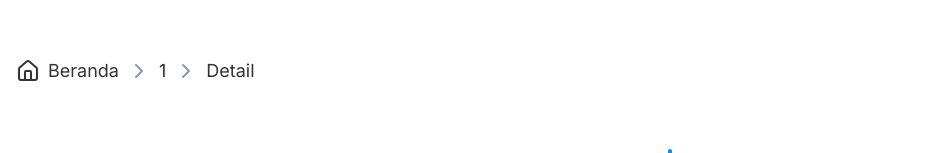
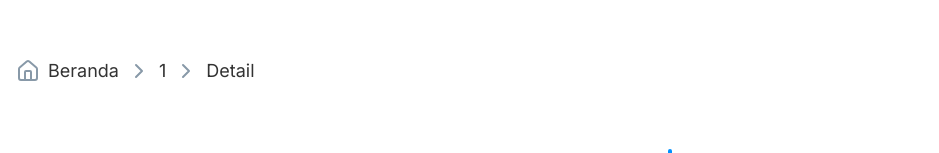
Before and after one commit to deloooonp/seal-news-frontend, a Next.js app: page /1/1 in a window 1280 px wide. Shown: the part 135-288 px from the top of the page, without its empty margins (0-939 px from the left). Built offline with nearby package versions, Linux system fonts and the light colour scheme; no server answers.

Commit message:
style: changed color of breadcrumb

```diff
--- a/components/ui/Breadcrumbs.tsx
+++ b/components/ui/Breadcrumbs.tsx
@@ -7,8 +7,9 @@ export default function Breadcrumbs({
 }) {
   return (
     <div className="flex items-center gap-2 text-lg py-16 font-normal text-primary-text">
-      <Home /> Beranda <ChevronRight className="text-secondary-text" />{" "}
-      {categoryName} <ChevronRight className="text-secondary-text" /> Detail
+      <Home className="text-secondary-text" /> Beranda{" "}
+      <ChevronRight className="text-secondary-text" /> {categoryName}{" "}
+      <ChevronRight className="text-secondary-text" /> Detail
     </div>
   );
 }
```
